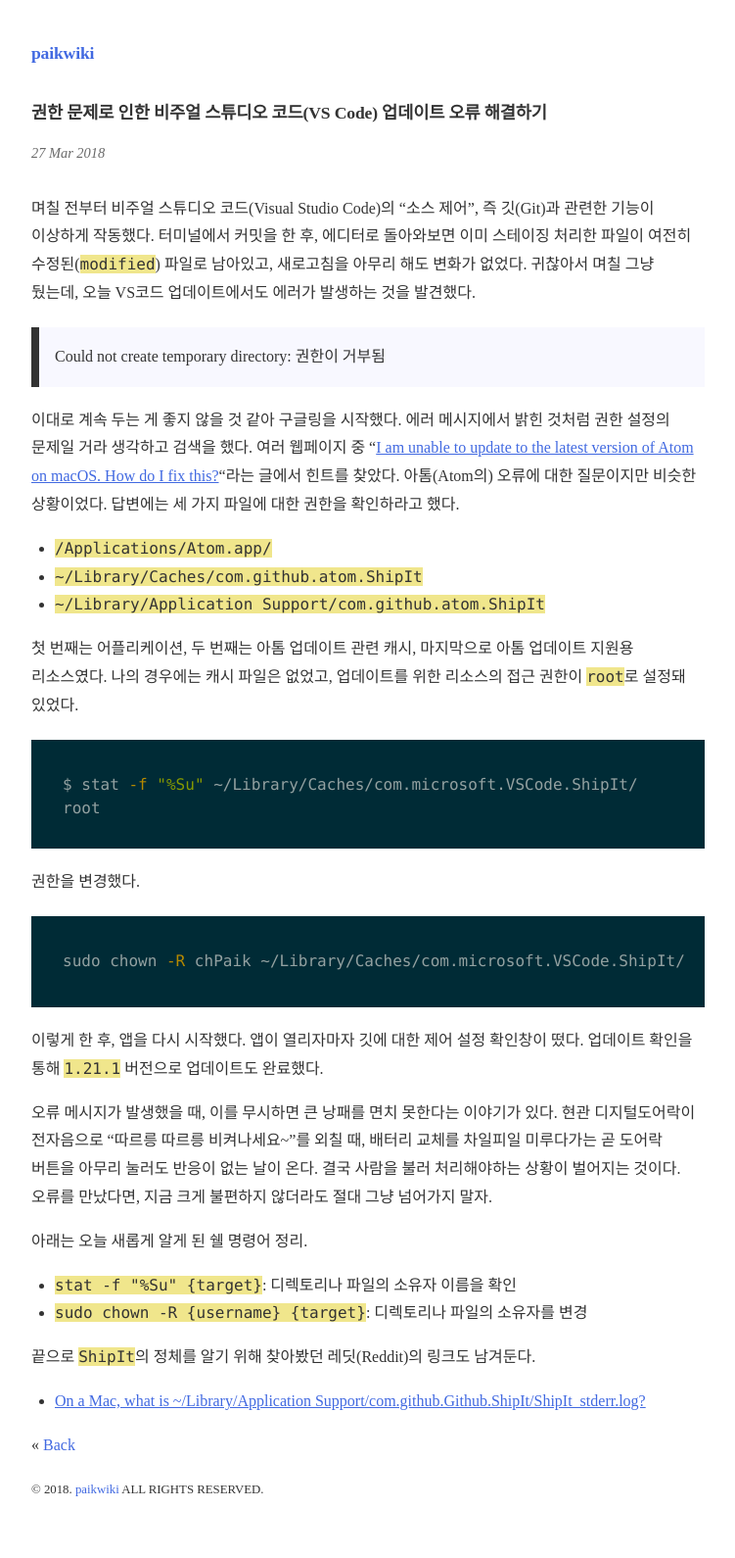
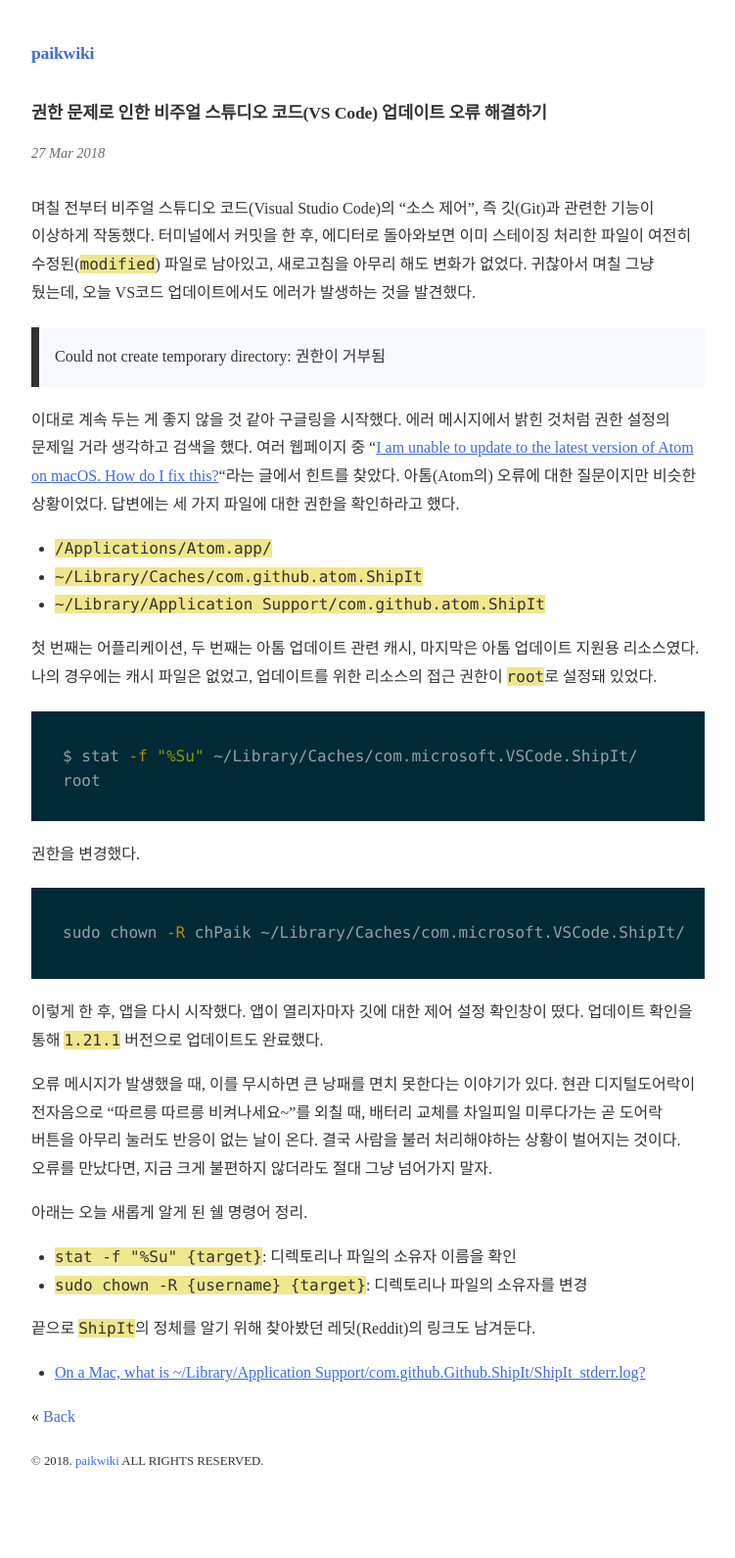
Before and after one commit to paikwiki/paikwiki.github.io, a Jekyll site: the page built from _posts/2018-03-27-vs-code-permission-issue.md, in a window 1280 px wide. Shown: the whole page at 98% size, without its empty margins (264-1015 px from the left). Built offline with Jekyll 4.4.1, drawn with Linux system fonts in a browser that asks for light colours; some web fonts are replaced; after the commit the page ends 1562 px from its top, so only the background shows below that.

Commit message:
Fix typo

````diff
--- a/_posts/2018-03-27-vs-code-permission-issue.md
+++ b/_posts/2018-03-27-vs-code-permission-issue.md
@@ -14,7 +14,7 @@
 - `~/Library/Caches/com.github.atom.ShipIt`
 - `~/Library/Application Support/com.github.atom.ShipIt`
 
-첫 번째는 어플리케이션, 두 번째는 아톰 업데이트 관련 캐시, 마지막으로 아톰 업데이트 지원용 리소스였다. 나의 경우에는 캐시 파일은 없었고, 업데이트를 위한 리소스의 접근 권한이 `root`로 설정돼 있었다.
+첫 번째는 어플리케이션, 두 번째는 아톰 업데이트 관련 캐시, 마지막은 아톰 업데이트 지원용 리소스였다. 나의 경우에는 캐시 파일은 없었고, 업데이트를 위한 리소스의 접근 권한이 `root`로 설정돼 있었다.
 
 ```sh
 $ stat -f "%Su" ~/Library/Caches/com.microsoft.VSCode.ShipIt/
````
